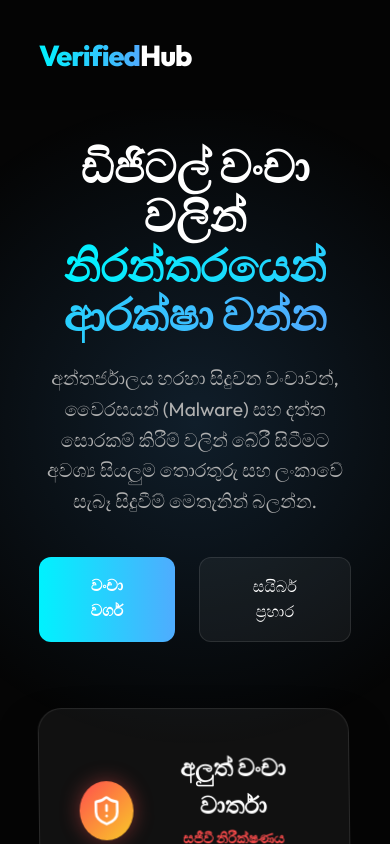
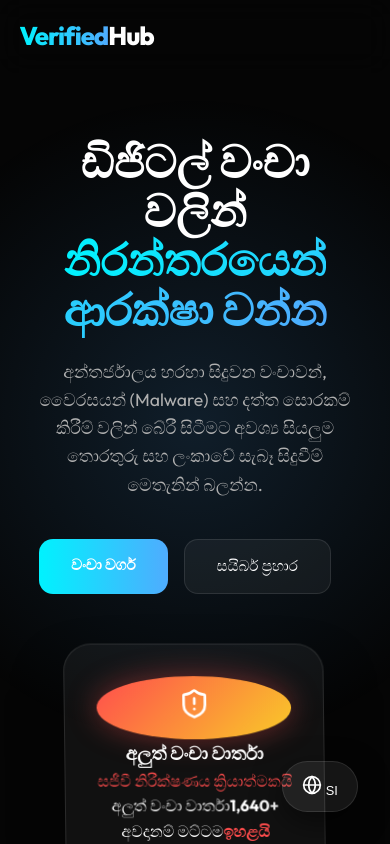
Before and after one commit to Ishangadineth/verifiedhub, a Next.js app: page / in a window 390 px wide. Both pictures are taken after a click on the button "සිංහල". Shown: the top 844 px of the page. Built offline with nearby package versions, Linux system fonts and the light colour scheme.

Commit message:
Fix language selector styles, add mobile lang FAB, and update mission statement position

```diff
--- a/app/globals.css
+++ b/app/globals.css
@@ -35,6 +35,102 @@ body {
     opacity: 0.5;
 }
 
+/* Language Selector */
+.lang-selector-overlay {
+    position: fixed;
+    top: 0;
+    left: 0;
+    width: 100%;
+    height: 100%;
+    background: #000000;
+    background: radial-gradient(circle at center, #0a151b 0%, #000000 100%);
+    z-index: 99999;
+    display: flex;
+    align-items: center;
+    justify-content: center;
+    padding: 20px;
+}
+
+.lang-modal {
+    padding: 3rem 2rem;
+    width: 100%;
+    max-width: 550px;
+    border-radius: 40px;
+    text-align: center;
+    border: 1px solid rgba(255, 255, 255, 0.1);
+    background: rgba(10, 10, 10, 0.8) !important;
+    backdrop-filter: blur(40px);
+    box-shadow: 0 40px 100px rgba(0, 0, 0, 0.9);
+}
+
+.shield-icon-container {
+    margin-bottom: 1.5rem;
+    display: flex;
+    justify-content: center;
+}
+
+.glow-icon {
+    color: var(--accent-primary);
+    filter: drop-shadow(0 0 15px rgba(0, 242, 254, 0.4));
+}
+
+.modal-title {
+    font-size: 2.2rem;
+    margin-bottom: 0.5rem;
+    font-weight: 800;
+}
+
+.modal-desc {
+    font-size: 0.95rem;
+    opacity: 0.6;
+    margin-bottom: 3rem;
+    font-weight: 300;
+}
+
+.lang-grid-container {
+    display: grid;
+    grid-template-columns: repeat(2, 1fr);
+    gap: 1.2rem;
+    margin-bottom: 2.5rem;
+}
+
+.lang-btn {
+    padding: 1.2rem;
+    border-radius: 24px;
+    font-size: 1.2rem;
+    font-weight: 600;
+    cursor: pointer;
+    border: 1px solid rgba(255, 255, 255, 0.1);
+    background: rgba(255, 255, 255, 0.05);
+    color: white;
+    transition: all 0.3s cubic-bezier(0.4, 0, 0.2, 1);
+}
+
+.lang-btn:hover {
+    transform: translateY(-5px);
+    background: rgba(255, 255, 255, 0.1);
+    border-color: var(--accent-primary);
+    box-shadow: 0 10px 20px rgba(0, 242, 254, 0.1);
+}
+
+.lang-btn.main-l {
+    grid-column: span 2;
+    background: linear-gradient(90deg, #00f2fe, #4facfe);
+    color: #000000;
+    border: none;
+}
+
+.lang-btn.main-l:hover {
+    box-shadow: 0 10px 30px rgba(0, 242, 254, 0.4);
+}
+
+.modal-footer-text {
+    font-size: 0.75rem;
+    opacity: 0.3;
+    letter-spacing: 1px;
+    text-transform: uppercase;
+}
+
 /* Typography */
 .gradient-text {
     background: linear-gradient(90deg, var(--accent-primary), var(--accent-secondary));
@@ -48,16 +144,16 @@ nav {
     display: flex;
     justify-content: space-between;
     align-items: center;
-    padding: 2rem 10%;
+    padding: 1.5rem 10%;
     position: sticky;
     top: 0;
     z-index: 1000;
-    backdrop-filter: blur(10px);
-    background: rgba(5, 5, 5, 0.7);
+    backdrop-filter: blur(15px);
+    background: rgba(5, 5, 5, 0.8);
 }
 
 .logo {
-    font-size: 1.8rem;
+    font-size: 1.6rem;
     font-weight: 800;
     letter-spacing: -1px;
 }
@@ -65,7 +161,7 @@ nav {
 .nav-links {
     display: flex;
     list-style: none;
-    gap: 2rem;
+    gap: 1.5rem;
     align-items: center;
 }
 
@@ -74,19 +170,45 @@ nav {
     color: var(--text-secondary);
     transition: color 0.3s ease;
     font-weight: 400;
+    font-size: 0.95rem;
 }
 
 .nav-links a:hover {
     color: var(--accent-primary);
 }
 
-.btn-primary-link {
-    background: linear-gradient(90deg, var(--accent-primary), var(--accent-secondary));
-    padding: 0.8rem 1.5rem;
+.lang-switch-btn {
+    background: rgba(255, 255, 255, 0.07);
+    border: 1px solid var(--glass-border);
+    color: white;
+    padding: 0.4rem 0.8rem;
     border-radius: 50px;
-    color: white !important;
-    font-weight: 600 !important;
-    box-shadow: 0 4px 15px var(--glow-color);
+    display: flex;
+    align-items: center;
+    gap: 0.5rem;
+    cursor: pointer;
+    font-size: 0.8rem;
+    transition: 0.3s;
+}
+
+.lang-switch-btn:hover {
+    background: rgba(255, 255, 255, 0.12);
+    border-color: var(--accent-primary);
+}
+
+/* Mobile Language Switch Fab */
+.mobile-lang-fab {
+    display: none;
+    position: fixed;
+    bottom: 2rem;
+    right: 2rem;
+    z-index: 1001;
+}
+
+@media (max-width: 768px) {
+    .mobile-lang-fab {
+        display: block;
+    }
 }
 
 /* Hero Section */
@@ -94,8 +216,8 @@ nav {
     display: flex;
     align-items: center;
     justify-content: space-between;
-    padding: 5rem 10%;
-    min-height: 80vh;
+    padding: 4rem 10%;
+    min-height: 70vh;
 }
 
 .hero-content {
@@ -103,30 +225,30 @@ nav {
 }
 
 h1 {
-    font-size: 4rem;
+    font-size: 3.5rem;
     line-height: 1.1;
     margin-bottom: 1.5rem;
 }
 
 .subtitle {
-    font-size: 1.2rem;
+    font-size: 1.1rem;
     color: var(--text-secondary);
-    max-width: 600px;
+    max-width: 550px;
     margin-bottom: 2.5rem;
 }
 
 .cta-group {
     display: flex;
-    gap: 1.5rem;
+    gap: 1rem;
 }
 
 .btn-main {
-    padding: 1rem 2.5rem;
+    padding: 0.9rem 2rem;
     border: none;
-    border-radius: 12px;
+    border-radius: 14px;
     background: linear-gradient(90deg, var(--accent-primary), var(--accent-secondary));
     color: white;
-    font-size: 1rem;
+    font-size: 0.95rem;
     font-weight: 600;
     cursor: pointer;
     transition: transform 0.3s ease, box-shadow 0.3s ease;
@@ -138,18 +260,14 @@ h1 {
 }
 
 .btn-secondary {
-    padding: 1rem 2.5rem;
+    padding: 0.9rem 2rem;
     border: 1px solid var(--glass-border);
-    border-radius: 12px;
+    border-radius: 14px;
     background: var(--glass-bg);
     color: white;
-    font-size: 1rem;
+    font-size: 0.95rem;
     cursor: pointer;
     transition: background 0.3s ease;
-}
-
-.btn-secondary:hover {
-    background: rgba(255, 255, 255, 0.1);
 }
 
 .hero-image {
@@ -160,138 +278,88 @@ h1 {
 
 .glass-card {
     background: var(--glass-bg);
-    backdrop-filter: blur(20px);
+    backdrop-filter: blur(25px);
     border: 1px solid var(--glass-border);
-    border-radius: 24px;
-    padding: 2.5rem;
+    border-radius: 28px;
+    padding: 2rem;
     width: 100%;
-    max-width: 400px;
-    box-shadow: 0 25px 50px -12px rgba(0, 0, 0, 0.5);
-    perspective: 1000px;
+    max-width: 380px;
+    box-shadow: 0 30px 60px -12px rgba(0, 0, 0, 0.6);
+    perspective: 1200px;
 }
 
-.card-header {
-    display: flex;
-    align-items: center;
-    gap: 1.5rem;
-    margin-bottom: 2rem;
-}
-
-.check-icon {
-    width: 60px;
-    height: 60px;
-    background: linear-gradient(135deg, var(--accent-primary), var(--accent-secondary));
+/* Alert/Features */
+.alert-glow {
+    background: linear-gradient(135deg, #ff4d4d, #f9cb28);
+    box-shadow: 0 0 30px rgba(255, 77, 77, 0.4);
     border-radius: 50%;
-    display: flex;
-    align-items: center;
-    justify-content: center;
-    font-size: 1.5rem;
-    font-weight: bold;
-}
-
-.header-text h3 {
-    font-size: 1.5rem;
-    margin-bottom: 0.2rem;
-}
-
-.header-text p {
-    color: #4ade80;
-    font-size: 0.9rem;
-    font-weight: 600;
-}
-
-.stats {
-    display: grid;
-    grid-template-columns: 1fr 1fr;
-    gap: 1.5rem;
-}
-
-.stat-item {
-    display: flex;
-    flex-direction: column;
-}
-
-.stat-item span {
-    color: var(--text-secondary);
-    font-size: 0.8rem;
-    margin-bottom: 0.5rem;
-}
-
-.stat-item strong {
-    font-size: 1.8rem;
-}
-
-/* Features */
-.features {
-    padding: 8rem 10%;
+    padding: 12px;
 }
 
 .section-title {
     text-align: center;
-    font-size: 2.5rem;
+    font-size: 2.2rem;
     margin-bottom: 4rem;
+}
+
+.features {
+    padding: 6rem 10%;
 }
 
 .feature-grid {
     display: grid;
-    grid-template-columns: repeat(auto-fit, minmax(300px, 1fr));
-    gap: 2rem;
+    grid-template-columns: repeat(auto-fit, minmax(280px, 1fr));
+    gap: 1.5rem;
 }
 
 .feature-card {
-    padding: 3rem;
+    padding: 2.5rem;
     background: var(--glass-bg);
     border: 1px solid var(--glass-border);
-    border-radius: 24px;
-    transition: transform 0.3s ease, border 0.3s ease;
+    border-radius: 28px;
+    transition: all 0.4s cubic-bezier(0.175, 0.885, 0.32, 1.275);
 }
 
 .feature-card:hover {
-    transform: translateY(-10px);
+    transform: translateY(-12px);
     border-color: var(--accent-primary);
+    background: rgba(255, 255, 255, 0.08);
 }
 
 .icon-box {
-    font-size: 2.5rem;
+    font-size: 2rem;
     margin-bottom: 1.5rem;
 }
 
-.feature-card h3 {
-    margin-bottom: 1rem;
-    font-size: 1.5rem;
-}
-
-.feature-card p {
-    color: var(--text-secondary);
-}
-
-/* Footer */
-footer {
-    padding: 4rem 10%;
-    text-align: center;
-    border-top: 1px solid var(--glass-border);
-    color: var(--text-secondary);
+/* Case Badges */
+.case-badge {
+    background: rgba(255, 77, 77, 0.15);
+    color: #ff4d4d;
+    padding: 4px 10px;
+    border-radius: 8px;
+    font-size: 0.7rem;
+    font-weight: 800;
 }
 
 /* Animations */
 .fade-in {
     opacity: 0;
-    animation: fadeIn 1s forwards;
+    animation: fadeIn 0.8s ease-out forwards;
 }
 
 .fade-in-delay {
     opacity: 0;
-    animation: fadeIn 1s forwards 0.3s;
+    animation: fadeIn 0.8s ease-out 0.2s forwards;
 }
 
 .fade-in-delay-2 {
     opacity: 0;
-    animation: fadeIn 1s forwards 0.6s;
+    animation: fadeIn 0.8s ease-out 0.4s forwards;
 }
 
 .fade-in-delay-3 {
     opacity: 0;
-    animation: fadeIn 1s forwards 0.9s;
+    animation: fadeIn 0.8s ease-out 0.6s forwards;
 }
 
 @keyframes fadeIn {
@@ -306,21 +374,16 @@ footer {
     }
 }
 
-/* Responsive */
+/* Responsive Fixes */
 @media (max-width: 968px) {
     .hero {
         flex-direction: column;
         text-align: center;
-        padding-top: 2rem;
     }
 
     .hero-image {
         justify-content: center;
-        margin-top: 4rem;
-    }
-
-    .cta-group {
-        justify-content: center;
+        margin-top: 3rem;
     }
 
     h1 {
@@ -330,4 +393,24 @@ footer {
     .nav-links {
         display: none;
     }
+
+    nav {
+        padding: 1rem 5%;
+    }
 }
+
+@media (max-width: 600px) {
+    .lang-modal {
+        padding: 2.5rem 1.2rem;
+        border-radius: 30px;
+    }
+
+    .modal-title {
+        font-size: 1.6rem;
+    }
+
+    .lang-grid-container {
+        grid-template-columns: 1fr;
+        gap: 0.8rem;
+    }
+}
--- a/app/page.js
+++ b/app/page.js
@@ -80,6 +80,9 @@ const translations = {
             attack2: { title: "බැංකු SMS වංචා (2024)", desc: "ලංකාවේ ප්‍රධාන බැංකු වල නමින් ව්‍යාජ SMS එවා ගිණුම් වල මුදල් සොරකම් කිරීමේ විශාල රැල්ලක් ඇති විය." },
             attack3: { title: "WhatsApp හයිජැක් (සජීවී)", desc: "ප්‍රසිද්ධ පුද්ගලයින්ගේ සහ සාමාන්‍ය වැසියන්ගේ WhatsApp ගිණුම් දහස් ගණනක් OTP හරහා පාලනයට ගැනීම." },
         },
+        mission: {
+            text: "verifiedhub.dpdns.org යනු මහජන සේවයක් ලෙස පවත්වාගෙන යන ස්වාධීන අඩවියකි. අපගේ එකම අරමුණ ඔබව සයිබර් සොරුන්ගෙන් ආරක්ෂා කිරීම හා ඔබ නැවත මෙවැනි දේවල් වලට හසුනොවන ලෙස දැනුවත් කිරීමයි. මෙම වෙබ් අඩවියෙන් ඔබේ කිසිදු තොරතුරක් එක් රැස් කරනොගන්නා අතර හුදෙක් ඔබව දැනුවත් කිරීමට පමණක් මෙය යොදාගනී."
+        },
         sl_safety: {
             title: "ලංකාවේ සයිබර්",
             titleSpan: "ආරක්ෂක ආයතන",
@@ -136,7 +139,7 @@ const translations = {
             bots: { title: "Bots & Botnets", desc: "Networks of infected computers used for cyber attacks." },
             hijacker: { title: "Browser Hijacker", desc: "Software that modifies web browser settings without permission." },
             hacker: { title: "Hackers", desc: "Individuals who gain unauthorized access to computer systems." },
-            spam: { title: "Spam", desc: "Bulk unwanted, often malicious messages via email or SMS." }
+            spam: { title: "Spam", desc: "Bulk unwanted, often malicious messages sent via email or SMS." }
         },
         attacks: {
             title: "Recent",
@@ -144,6 +147,9 @@ const translations = {
             attack1: { title: "Gov.lk Data Loss (2023)", desc: "Ransomware targets government servers leading to permanent loss of thousands of official emails." },
             attack2: { title: "Banking SMS Phishing (2024)", desc: "A massive wave of SMS fraud targeting major SL banks using fake login URLs." },
             attack3: { title: "WhatsApp Hijacking (Live)", desc: "Thousands of Sri Lankan accounts compromised daily through OTP manipulation." },
+        },
+        mission: {
+            text: "verifiedhub.dpdns.org is an independent site maintained as a public service. Our sole purpose is to protect you from cyber thieves and educate you to prevent falling victim to such scams again. This website does not collect any of your information and is used solely for educational purposes."
         },
         sl_safety: {
             title: "Sri Lanka Security",
@@ -168,10 +174,10 @@ const translations = {
             report: "புகார்"
         },
         hero: {
-            title: "டிජිටල් மோசடிகளில்",
+            title: "ඩිජිටල් மோசடிகளில்",
             titleSpan: "இருந்து பாதுகாப்பாக இருங்கள்",
             subtitle: "இலங்கையில் நடந்த இணைய மோசடிகள், வைரஸ்கள் மற்றும் தரவு திருட்டு பற்றிய முழுமையான தகவல்கள் இங்கே.",
-            btn1: "மோசடிகள்",
+            btn1: "மோசඩிகள்",
             btn2: "பாதுகாப்பு පියවර"
         },
         threatAlert: {
@@ -184,7 +190,7 @@ const translations = {
         scamTypes: {
             title: "டிජිටල්",
             titleSpan: "மோசடிகள்",
-            phishing: { title: "Phishing (போலி தளங்கள்)", desc: "உங்கள் கடவுச்சொற்களைத் திருட உருவாக்கப்பட்ட போலியான தளங்கள்." },
+            phishing: { title: "பிஷிங் (Phishing)", desc: "உங்கள் கடவுச்சொற்களைத் திருட உருவாக்கப்பட்ட போலியான தளங்கள்." },
             whatsapp: { title: "வாட்ஸ்அப் மோசடி", desc: "நண்பர்கள் போல நடித்து ஓடிபி (OTP) க்காக பணம் கேட்கும் மோசடிகள்." },
             promo: { title: "போலி விளம்பரங்கள்", desc: "பிரபலமான நிறுவனங்களின் பெயர்களைப் பயன்படுத்தி போலி சலுகைகளை வழங்குகிறார்கள்." },
             dataScam: { title: "இலவச டேட்டா", desc: "இலவச டேட்டா தருவதாகக் கூறி உங்களை ஆபத்தான தளங்களுக்கு அழைத்துச் செல்லும் மோசடி." },
@@ -208,7 +214,10 @@ const translations = {
             titleSpan: "நடந்த தாக்குதல்கள்",
             attack1: { title: "Gov.lk தரவு இழப்பு", desc: "அரசு மின்னஞ்சல் அமைப்பில் ஏற்பட்ட தாக்குதலால் தரவுகள் திருடப்பட்டன." },
             attack2: { title: "வங்கி எஸ்.எம்.எஸ்", desc: "வங்கிப் பெயரில் வரும் போலியான எஸ்.எம்.எஸ் மூலம் பணம் திருடுதல்." },
-            attack3: { title: "வாட்ஸ்அப் හෑක්", desc: "ஓடிபி (OTP) மூலம் வாட்ஸ்அப் கணக்குகள் திருடப்படும் நிகழ்வுகள்." },
+            attack3: { title: "வாட்ஸ்அප් හෑක්", desc: "ஓடிபி (OTP) மூலம் வாட்ஸ்அப் கணக்குகள் திருடப்படும் நிகழ்வுகள்." },
+        },
+        mission: {
+            text: "verifiedhub.dpdns.org என்பது பொதுச் சேவையாகப் பராமரிக்கப்படும் ஒரு சுயாதீன தளமாகும். சைபர் திருடர்களிடமிருந்து உங்களைப் பாதுகாப்பதும், இதுபோன்ற மோசடிகளுக்கு நீங்கள் மீண்டும் பலியாகாமல் இருக்க உங்களுக்குக் கற்பிப்பதும் எங்களின் ஒரே நோக்கமாகும். இந்த இணையதளம் உங்கள் தகவல்களைச் சேகரிக்காது மற்றும் கல்வி நோக்கங்களுக்காக மட்டுமே பயன்படுத்தப்படுகிறது."
         },
         sl_safety: {
             title: "இலங்கை பாதுகாப்பு",
@@ -219,7 +228,7 @@ const translations = {
             trcsl: "TRCSL - ஒழுங்குமுறை ஆணைக்குழு"
         },
         footer: {
-            desc: "தன்னார்வ சமூக சேவை. உங்கள் பாதுகாப்பு எமது இலக்கு.",
+            desc: "தன்னார்ව சமூக சேவை. உங்கள் பாதுகாப்பு எமது இலக்கு.",
             copyright: "Verified Hub Collective. ஒருவரை ஒருவர் பாதுகாப்போம்."
         }
     }
@@ -227,9 +236,11 @@ const translations = {
 
 export default function Home() {
     const [lang, setLang] = useState(null);
+    const [mounted, setMounted] = useState(false);
     const heroCardRef = useRef(null);
 
     useEffect(() => {
+        setMounted(true);
         const savedLang = localStorage.getItem("user-lang");
         if (savedLang) setLang(savedLang);
     }, []);
@@ -240,20 +251,23 @@ export default function Home() {
     };
 
     useEffect(() => {
+        if (!lang) return;
         const handleMouseMove = (e) => {
             if (!heroCardRef.current) return;
             const xAxis = (window.innerWidth / 2 - e.pageX) / 45;
             const yAxis = (window.innerHeight / 2 - e.pageY) / 45;
             heroCardRef.current.style.transform = `rotateY(${xAxis}deg) rotateX(${yAxis}deg)`;
         };
-        if (lang) document.addEventListener("mousemove", handleMouseMove);
+        document.addEventListener("mousemove", handleMouseMove);
         return () => document.removeEventListener("mousemove", handleMouseMove);
     }, [lang]);
+
+    if (!mounted) return null;
 
     if (!lang) {
         return (
             <div className="lang-selector-overlay">
-                <div className="glass-card lang-modal fade-in">
+                <div className="lang-modal fade-in">
                     <div className="shield-icon-container">
                         <Lock size={60} className="glow-icon" />
                     </div>
@@ -285,6 +299,11 @@ export default function Home() {
                 </ul>
             </nav>
 
+            {/* Mobile Lang FAB */}
+            <button onClick={() => setLang(null)} className="mobile-lang-fab lang-switch-btn" style={{ padding: '0.8rem 1.2rem', boxShadow: '0 10px 30px rgba(0,0,0,0.5)' }}>
+                <Globe size={20} /> {lang.toUpperCase()}
+            </button>
+
             <main suppressHydrationWarning>
                 <section className="hero" id="home">
                     <div className="hero-content">
@@ -298,7 +317,7 @@ export default function Home() {
                     <div className="hero-image fade-in-delay-3">
                         <div className="glass-card main-card" ref={heroCardRef}>
                             <div className="card-header">
-                                <div className="check-icon alert-glow"><ShieldAlert size={32} strokeWidth={2} color="white" /></div>
+                                <div className="alert-glow"><ShieldAlert size={32} strokeWidth={2} color="white" /></div>
                                 <div className="header-text">
                                     <h3>{t.threatAlert.today}</h3>
                                     <p style={{ color: '#ff4d4d' }}>{t.threatAlert.subtitle}</p>
@@ -331,12 +350,21 @@ export default function Home() {
                         <div className="feature-card dark-accent"><Shield size={32} className="gradient-text" /><h4>{t.attacks.attack2.title}</h4><p>{t.attacks.attack2.desc}</p></div>
                         <div className="feature-card dark-accent"><AlertTriangle size={32} className="gradient-text" /><h4>{t.attacks.attack3.title}</h4><p>{t.attacks.attack3.desc}</p></div>
                     </div>
+
+                    {/* Mission Statement at bottom of Attacks section */}
+                    <div className="glass-card" style={{ maxWidth: '900px', margin: '4rem auto 0', textAlign: 'center', borderRadius: '40px', border: '1px solid rgba(0, 242, 254, 0.2)' }}>
+                        <UserX size={48} className="gradient-text" style={{ marginBottom: '1.5rem' }} />
+                        <h2 style={{ marginBottom: '1.5rem' }}>{lang === 'si' ? 'අපගේ අරමුණ සහ වගකීම' : 'Our Mission & Responsibility'}</h2>
+                        <p style={{ opacity: 0.95, lineHeight: '1.9', fontSize: '1.1rem', fontWeight: '400' }}>
+                            {t.mission.text}
+                        </p>
+                    </div>
                 </section>
 
                 <section id="malware" className="features" style={{ background: 'rgba(0, 242, 254, 0.03)' }}>
                     <h2 className="section-title">{t.malware.title} <span className="gradient-text">{t.malware.titleSpan}</span></h2>
                     <div className="feature-grid thin">
-                        {Object.entries(t.malware).filter(([key]) => key !== 'title' && key !== 'titleSpan').map(([key, item]) => (
+                        {Object.entries(t.malware).filter(([key]) => !['title', 'titleSpan'].includes(key)).map(([key, item]) => (
                             <div className="feature-card small-pad" key={key}>
                                 <div style={{ display: 'flex', gap: '0.8rem', alignItems: 'center', marginBottom: '0.5rem' }}>
                                     <Bug size={20} className="gradient-text" /><h4 style={{ margin: 0 }}>{item.title}</h4>
@@ -356,26 +384,6 @@ export default function Home() {
                         <div className="glass-card inst-card"><Globe size={24} className="gradient-text" /><p>{t.sl_safety.trcsl}</p><ExternalLink size={16} className="ext-link" /></div>
                     </div>
                 </section>
-
-                <section className="article-preview">
-                    <div className="glass-card" style={{ maxWidth: '800px', margin: '0 auto', textAlign: 'center', borderRadius: '40px' }}>
-                        <UserX size={48} className="gradient-text" style={{ marginBottom: '1rem' }} />
-                        <h2>{lang === 'si' ? 'අපගේ අරමුණ' : 'Our Mission'}</h2>
-                        <p style={{ marginTop: '1.5rem', opacity: 0.9, lineHeight: '1.8', fontSize: '1.1rem' }}>
-                            {lang === 'si' ? (
-                                <>
-                                    <strong>verifiedhub.dpdns.org</strong> යනු මහජන සේවයක් ලෙස පවත්වාගෙන යන ස්වාධීන අඩවියකි. <br />
-                                    අපගේ එකම අරමුණ ඔබව සයිබර් සොරුන්ගෙන් ආරක්ෂා කිරීම හා ඔබ නැවත මෙවැනි දේවල් වල හසුනොවීමට දැනුවත් කිරීමයි.
-                                </>
-                            ) : (
-                                <>
-                                    <strong>verifiedhub.dpdns.org</strong> is an independent site maintained as a public service. <br />
-                                    Our sole purpose is to protect you from cyber thieves and educate you to prevent falling victim to such scams again.
-                                </>
-                            )}
-                        </p>
-                    </div>
-                </section>
             </main>
 
             <footer>
@@ -385,49 +393,6 @@ export default function Home() {
                 </div>
                 <p style={{ borderTop: '1px solid var(--glass-border)', paddingTop: '2rem', fontSize: '0.8rem', opacity: 0.6 }}>&copy; 2026 {t.footer.copyright}</p>
             </footer>
-
-            <style jsx global>{`
-        .lang-selector-overlay {
-          position: fixed; top: 0; left: 0; width: 100%; height: 100%;
-          background: radial-gradient(circle at center, #0a0a0a 0%, #000000 100%);
-          z-index: 9999; display: flex; align-items: center; justify-content: center; padding: 20px;
-        }
-        .lang-modal {
-          padding: 4rem 2rem; width: 100%; max-width: 600px; border-radius: 40px;
-          text-align: center; border: 1px solid rgba(255,255,255,0.1); background: rgba(10,10,10,0.8);
-          backdrop-filter: blur(30px); box-shadow: 0 40px 100px rgba(0,0,0,0.8);
-        }
-        .shield-icon-container { margin-bottom: 2rem; }
-        .glow-icon { color: var(--accent-primary); filter: drop-shadow(0 0 10px rgba(0, 242, 254, 0.5)); }
-        .modal-title { font-size: 2rem; margin-bottom: 0.5rem; letter-spacing: -0.5px; }
-        .modal-desc { fontSize: 0.9rem; opacity: 0.5; marginBottom: 3rem; fontWeight: 300; }
-        .lang-grid-container {
-          display: grid; grid-template-columns: repeat(2, 1fr); gap: 1.5rem; margin-bottom: 3rem;
-        }
-        .lang-grid-container button.main-l { grid-column: span 2; background: linear-gradient(90deg, #00f2fe, #4facfe); color: black; }
-        .lang-btn {
-          padding: 1.5rem; border-radius: 20px; font-size: 1.2rem; font-weight: 600; cursor: pointer;
-          border: 1px solid rgba(255,255,255,0.1); background: rgba(255,255,255,0.05); color: white;
-          transition: all 0.3s ease;
-        }
-        .lang-btn:hover { transform: translateY(-5px); background: rgba(255,255,255,0.1); border-color: #00f2fe; }
-        .modal-footer-text { font-size: 0.75rem; opacity: 0.3; letter-spacing: 1px; text-transform: uppercase; }
-
-        .alert-glow { background: linear-gradient(135deg, #ff4d4d, #f9cb28); box-shadow: 0 0 20px rgba(255, 77, 77, 0.4); border-radius: 50%; padding: 10px; }
-        .feature-grid.thin { grid-template-columns: repeat(auto-fit, minmax(280px, 1fr)); gap: 2rem; }
-        .dark-accent { background: rgba(255, 255, 255, 0.02); border: 1px solid rgba(255,255,255,0.05); }
-        .institution-list { display: grid; gap: 1rem; max-width: 800px; margin: 0 auto; }
-        .inst-card { display: flex; align-items: center; gap: 1.5rem; padding: 1.2rem 2.5rem; border-radius: 25px; transition: 0.3s; cursor: pointer; }
-        .inst-card:hover { border-color: var(--accent-primary); transform: translateX(15px); background: rgba(255,255,255,0.05); }
-        .ext-link { margin-left: auto; opacity: 0.3; }
-
-        @media (max-width: 600px) {
-          .lang-modal { padding: 3rem 1.5rem; border-radius: 30px; }
-          .modal-title { font-size: 1.5rem; }
-          .lang-grid-container { gap: 1rem; }
-          .lang-btn { padding: 1.2rem; font-size: 1rem; }
-        }
-      `}</style>
         </>
     );
 }
```
